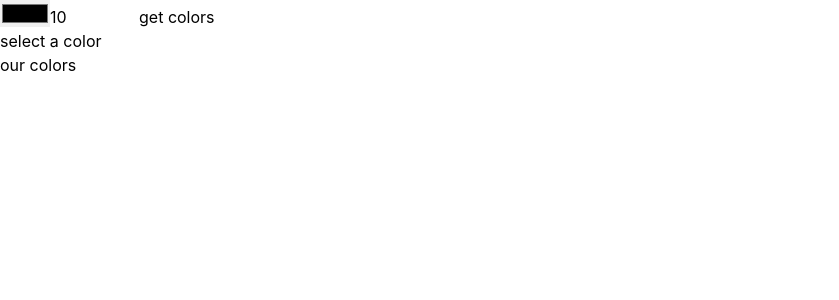
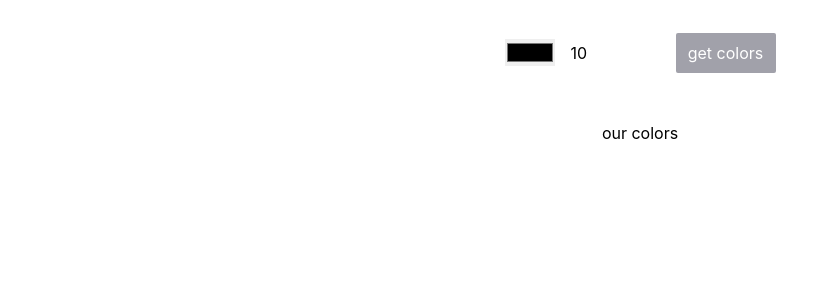
Before and after one commit to Ameer2000Mzori/Color-Gen-React, a React (Create React App) app: page / in a window 1280 px wide. Shown: the top 300 px of the page, without its empty margins (0-839 px from the left). Built offline with nearby package versions, Linux system fonts and the light colour scheme.

Commit message:
added everything that was needed

```diff
--- a/src/component/Home.jsx
+++ b/src/component/Home.jsx
@@ -7,9 +7,9 @@ const Home = () => {
   const [colors, setColors] = useState([])
   return (
     <>
-      <div>
-        <div>
-          <div>
+      <div className="flex flex-col text-center items-center justify-center h-[100vh] w-[100vw] p-4">
+        <div className="h-[10%] w-[100%] flex flex-row text-center items-center justify-center gap-4">
+          <div className="flex flex-row text-center items-center justify-center gap-4">
             <input
               type="color"
               value={color}
@@ -28,6 +28,7 @@ const Home = () => {
               max={100}
             />
             <button
+              className="w-[100px] h-[40px] bg-zinc-400 rounded-sm text-white"
               onClick={() => {
                 if (colorsSets > 100 || colorsSets < 0) {
                   alert('min=  1 / max = 100')
@@ -41,11 +42,10 @@ const Home = () => {
               get colors
             </button>
           </div>
-          <h1>select a color</h1>
         </div>
-        <div>
+        <div className="w-[100%] h-[90%] flex flex-col text-center items-center justify-start p-4 m-4">
           <h1>our colors</h1>
-          <div className="flex flex-row flex-wrap gap-4 text-center items-center justify-center">
+          <div className=" w-[60%] flex flex-row flex-wrap gap-4 text-center items-center justify-center">
             {colors.map((color, index) => {
               return (
                 <div
```
